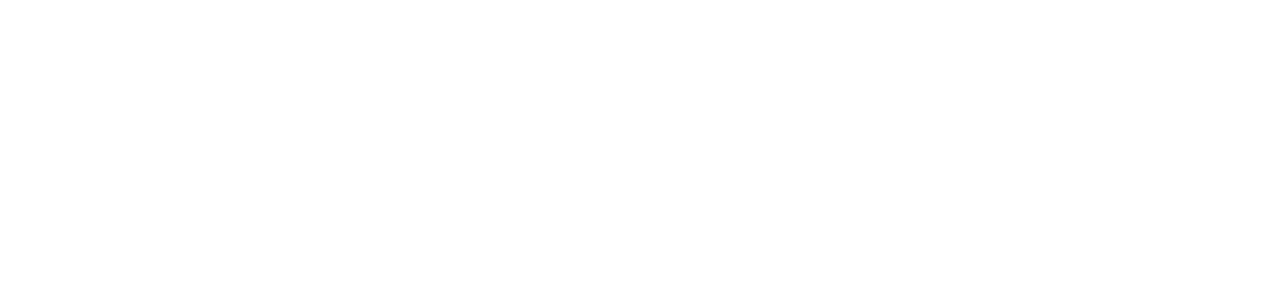
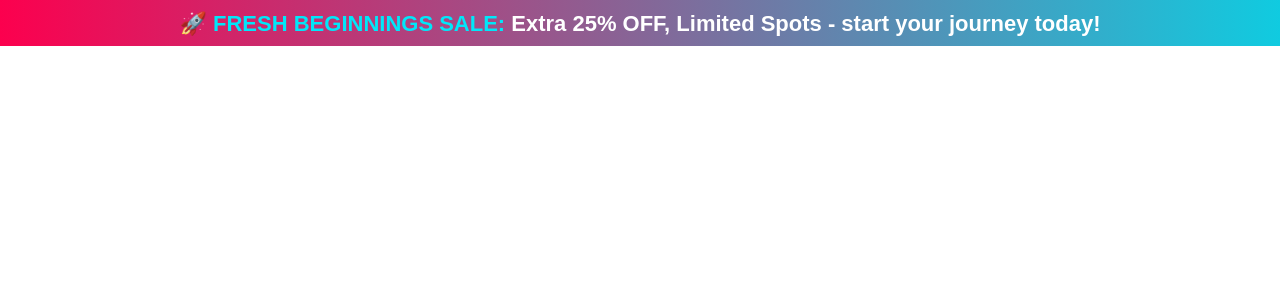
Before and after one commit to munzertopu/fametonic, a Next.js app: page / in a window 1280 px wide. Shown: the top 300 px of the page. Built offline with nearby package versions, Linux system fonts and the light colour scheme.

Commit message:
top bar added

```diff
--- a/app/page.tsx
+++ b/app/page.tsx
@@ -1,3 +1,10 @@
+import TopBar from "@/components/TopBar";
+import { Fragment } from "react";
+
 export default function Home() {
-  return <div></div>;
+  return (
+    <Fragment>
+      <TopBar />
+    </Fragment>
+  );
 }
--- /dev/null
+++ b/components/TopBar.tsx
@@ -0,0 +1,14 @@
+const TopBar = () => {
+  return (
+    <div className="bg-[linear-gradient(to_right,_#fc004e,_#10cbe0)] fixed top-0  w-screen h-[76px] lg:h-[46px] flex items-center text-center justify-center text-white font-extrabold text-[16px] lg:text-[22px]">
+      <div className="">
+        <span className="text-[#00e7f9]">🚀 FRESH BEGINNINGS SALE: </span>
+        <span className="font-semibold">
+          Extra 25% OFF, Limited Spots - start your journey today!
+        </span>
+      </div>
+    </div>
+  );
+};
+
+export default TopBar;
```
